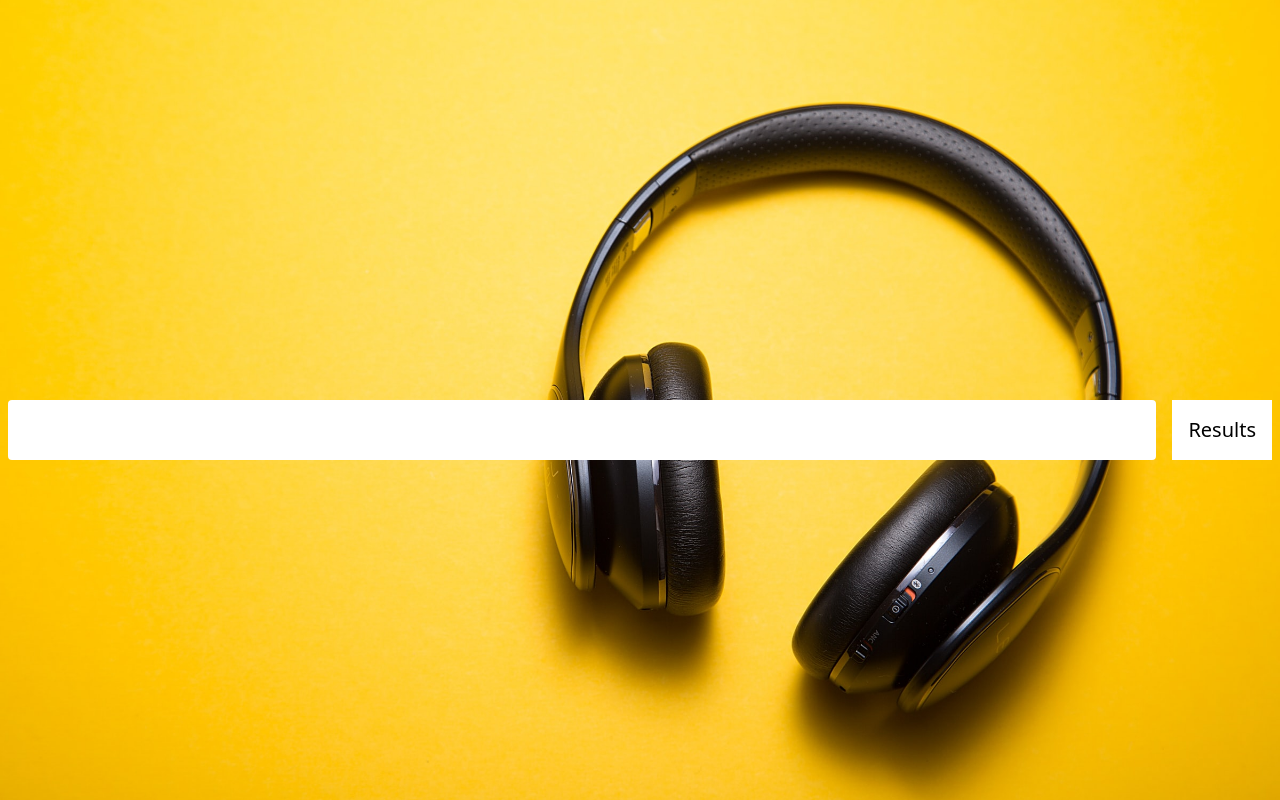
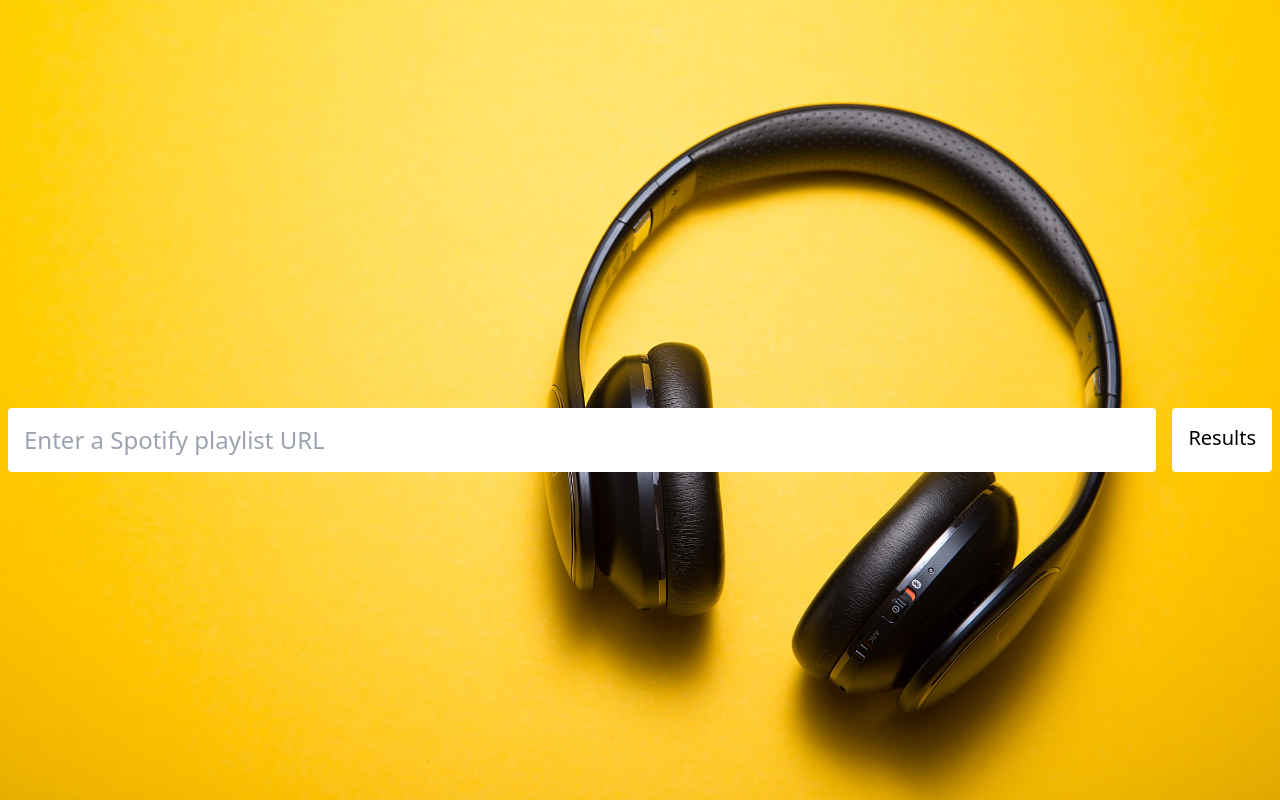
Before and after one commit to EmilyBonar/TreeTunes, a React (Create React App) app: page / in a window 1280 px wide. Built offline with nearby package versions, Linux system fonts and the light colour scheme.

Commit message:
Set up splash page

```diff
--- a/src/App.js
+++ b/src/App.js
@@ -20,9 +20,12 @@ export default function App() {
 
 function Home() {
 	return (
-		<div className="flex fixed top-1/2 w-full">
-			<input className="flex-grow rounded mx-2 p-4 text-xl"></input>
-			<Link to="/results" className="bg-white mx-2 p-4 text-xl">
+		<div className="flex fixed top-1/2 w-full flex-wrap justify-center">
+			<input
+				className="flex-grow rounded m-2 p-4 text-2xl"
+				placeholder="Enter a Spotify playlist URL"
+			></input>
+			<Link to="/results" className="bg-white m-2 p-4 text-xl rounded">
 				Results
 			</Link>
 		</div>
```
